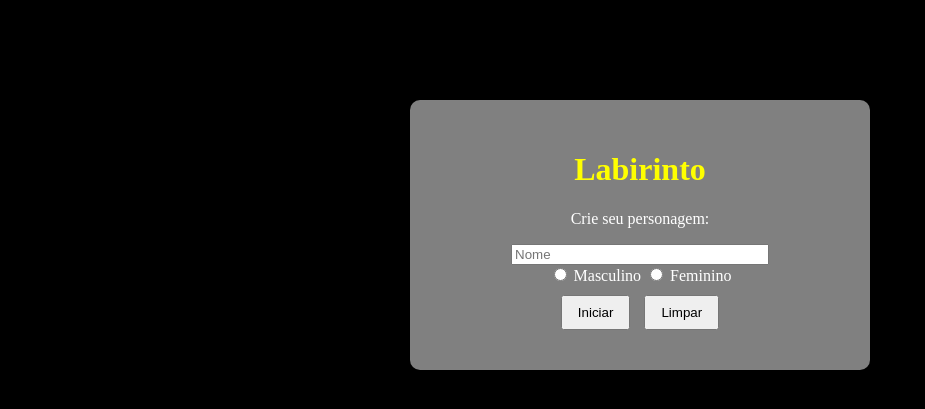
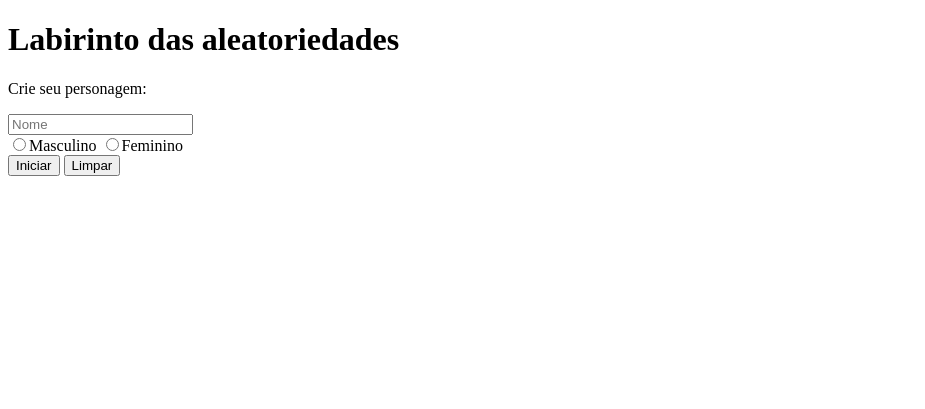
Before and after one commit to Blackine-1/ProjetoAW2, a PHP site: page / in a window 1280 px wide. Shown: the top 409 px of the page, without its empty margins (0-925 px from the left). Run offline with PHP 8.4, Linux system fonts and the light colour scheme.

Commit message:
Começo index

```diff
--- a/index.php
+++ b/index.php
@@ -4,56 +4,23 @@ require_once "personagens/jogador.php";
 session_start();
 
 if($_SERVER['REQUEST_METHOD'] == "POST"){
-    $_SESSION["jogador"] = new jogador($_POST['nome'], $_POST['genero'], 100, 10);
+    $_SESSION["jogador"] = new jogador($_POST['nome'],$_POST['genero'], 100, 10);
     header("Location: labirinto.php");
     exit();
 };
 ?>
 
 <!DOCTYPE html>
-<html lang="pt-br">
+<html lang="pt">
 <head>
     <meta charset="UTF-8">
     <meta name="viewport" content="width=device-width, initial-scale=1.0">
-    <title>Random maze</title>
-
-    <style>
-        body {
-    margin: 0;
-    background-color: black;
-    color: white;
-    text-align: center;
-}
-
-
-        .inicio {
-            margin: 100px auto;
-            width: 400px;
-            background-color: grey;
-            padding: 30px;
-            border-radius: 10px
-         }
-
-        h1 {
-            color: Yellow;
-        }
-
-        input[type="text"] {
-            width: 250px;
-        }
-
-        input[type="submit"], input[type="reset"] {
-            padding: 8px 15px;
-            margin: 10px 5px;
-        }
-    </style>
+    <title>Labirinto</title>
 </head>
 <body>
     <div class="inicio">
-        <h1>Labirinto</h1>
-
+        <h1>Labirinto das aleatoriedades</h1>
         <p>Crie seu personagem:</p>
-
         <form method="POST">
             <input
                 type="text"
@@ -62,21 +29,12 @@ if($_SERVER['REQUEST_METHOD'] == "POST"){
                 required
             >
             <br>
-            <label>
-                <input type="radio" name="genero" value="masculino" required>
-                Masculino
-            </label>
-
-            <label>
-                <input type="radio" name="genero" value="feminino">
-                Feminino
-            </label>
-
+            <label><input type="radio" name="genero" value="masculino" required>Masculino</label>
+            <label><input type="radio" name="genero" value="feminino">Feminino</label>
             <br>
-
             <input type="submit" value="Iniciar">
             <input type="reset" value="Limpar">
-        </form>
+</form>
 
     </div>
 </body>
```
